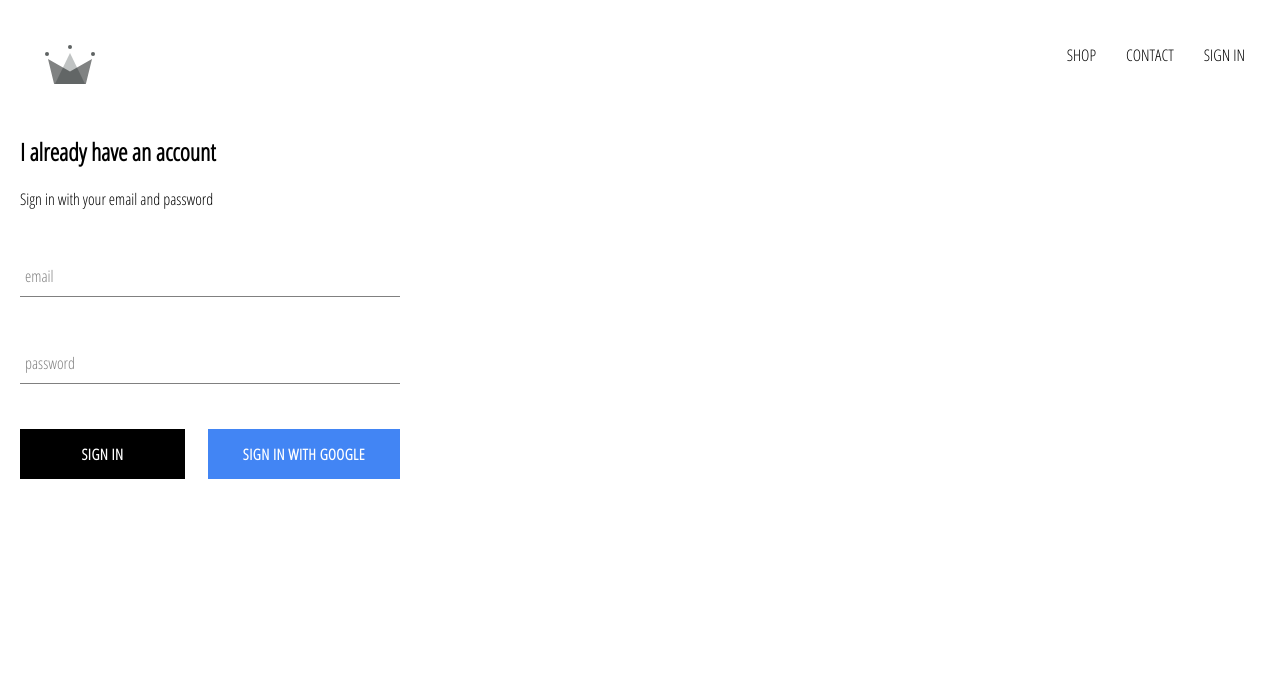
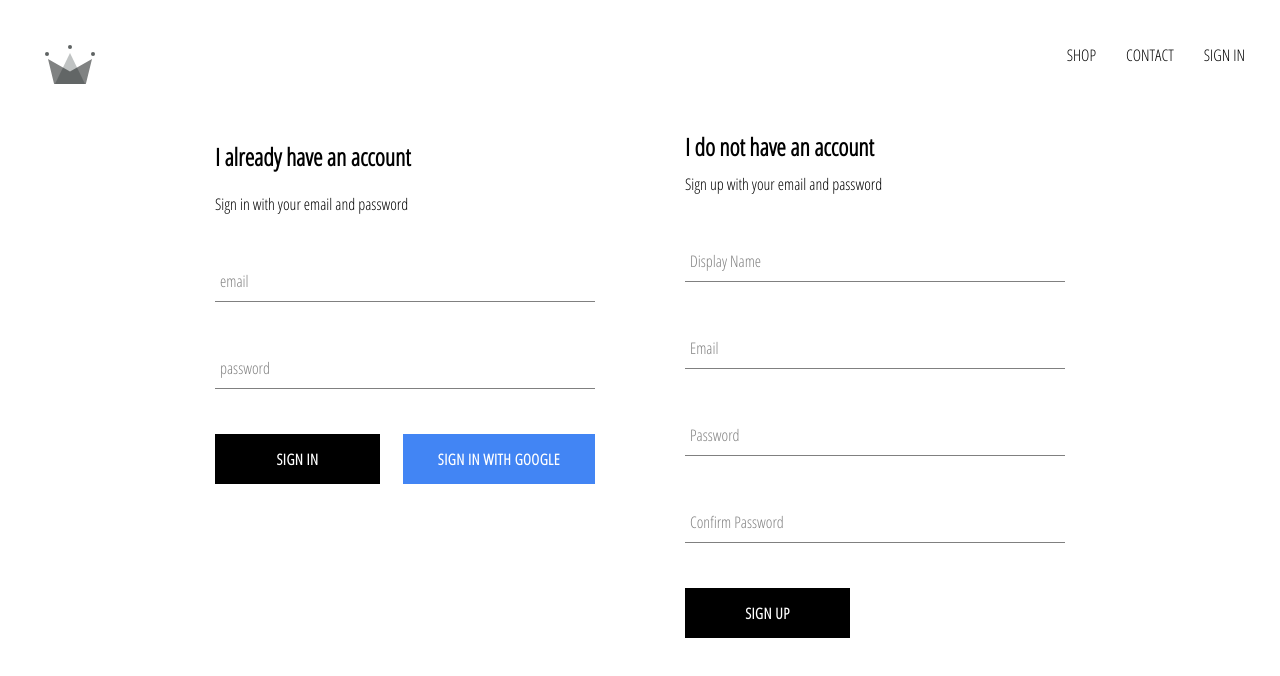
Before and after one commit to coderdeluxe/crwn-clothing, a React (Create React App) app: page /signin in a window 1280 px wide. Shown: the top 676 px of the page. Built offline with nearby package versions, Linux system fonts and the light colour scheme; no server answers.

Commit message:
impelemented firebase utils

```diff
--- a/src/App.js
+++ b/src/App.js
@@ -5,7 +5,7 @@
 import ShopPage from "./pages/shop/shop.component";
 import Header from "./components/header/header.component";
 import SignInAndSignUpPage from "./pages/sigin-in-and-sign-up/sigin-in-and-sign-up.component";
-import { auth } from "./firebase/firebase.utils";
+import { auth, createUserProfileDocument } from "./firebase/firebase.utils";
 
 class App extends React.Component {
   constructor() {
@@ -19,9 +19,22 @@
   unsubscribeFromAuth = null;
 
   componentDidMount() {
-    this.unsubscribeFromAuth = auth.onAuthStateChanged((user) => {
-      this.setState({ currentUser: user });
-      console.log(user);
+    this.unsubscribeFromAuth = auth.onAuthStateChanged(async (userAuth) => {
+      if (userAuth) {
+        const userRef = await createUserProfileDocument(userAuth);
+
+        userRef.onSnapshot((snapshot) => {
+          this.setState({
+            currentUser: {
+              id: snapshot.id,
+              ...snapshot.data(),
+            },
+          });
+          console.log(this.state);
+        });
+      } else {
+        this.setState({ currentUser: userAuth });
+      }
     });
   }
 
--- /dev/null
+++ b/src/components/sign-up/sign-up.component.jsx
@@ -0,0 +1,101 @@
+import React from "react";
+import FormInput from "../form-input/form-input.component";
+import CustomButton from "../custom-button/custom-button.component";
+
+import { auth, createUserProfileDocument } from "../../firebase/firebase.utils";
+import "./sign-up.styles.scss";
+
+class SignUp extends React.Component {
+  constructor() {
+    super();
+
+    this.state = {
+      displayName: "",
+      email: "",
+      password: "",
+      confirmPassword: "",
+    };
+  }
+
+  handleSubmit = async (event) => {
+    event.preventDefault();
+
+    const { displayName, email, password, confirmPassword } = this.state;
+
+    if (password !== confirmPassword) {
+      alert("password don't match");
+      return;
+    }
+
+    try {
+      const { user } = await auth.createUserWithEmailAndPassword(
+        email,
+        password
+      );
+
+      createUserProfileDocument(user, { displayName });
+
+      this.setState({
+        displayName: "",
+        email: "",
+        password: "",
+        confirmPassword: "",
+      });
+    } catch (error) {
+      console.error(error);
+    }
+  };
+
+  handleChange = (event) => {
+    const { name, value } = event.target;
+
+    this.setState({ [name]: value });
+  };
+
+  render() {
+    const { displayName, email, password, confirmPassword } = this.state;
+    return (
+      <div className="sign-up">
+        <h2 className="title">I do not have an account</h2>
+        <span>Sign up with your email and password</span>
+        <form className="sign-up-form" onSubmit={this.handleSubmit}>
+          <FormInput
+            type="text"
+            name="displayName"
+            value={displayName}
+            onChange={this.handleChange}
+            label="Display Name"
+            required
+          />
+          <FormInput
+            type="email"
+            name="email"
+            value={email}
+            onChange={this.handleChange}
+            label="Email"
+            required
+          />
+          <FormInput
+            type="password"
+            name="password"
+            value={password}
+            onChange={this.handleChange}
+            label="Password"
+            required
+          />
+          <FormInput
+            type="password"
+            name="confirmPassword"
+            value={confirmPassword}
+            onChange={this.handleChange}
+            label="Confirm Password"
+            required
+          />
+          <CustomButton type="submit">SIGN UP</CustomButton>
+        </form>
+      </div>
+    );
+  }
+}
+
+export default SignUp;
--- /dev/null
+++ b/src/components/sign-up/sign-up.styles.scss
@@ -0,0 +1,9 @@
+.sign-up {
+  display: flex;
+  flex-direction: column;
+  width: 380px;
+}
+
+.title {
+  margin: 10px 0;
+}
--- a/src/firebase/firebase.utils.js
+++ b/src/firebase/firebase.utils.js
@@ -9,8 +9,34 @@
   storageBucket: "crwn-db-c2b29.appspot.com",
   messagingSenderId: "805697737508",
   appId: "1:805697737508:web:c51162f06e680e752719b1",
-    measurementId: "G-K0W8QH62G6"
+  measurementId: "G-K0W8QH62G6",
+};
+
+export const createUserProfileDocument = async (userAuth, additionalData) => {
+  if (!userAuth) return;
+
+  const userRef = firestore.doc(`users/${userAuth.uid}`);
+
+  const snapShot = await userRef.get();
+
+  if (!snapShot.exists) {
+    const { displayName, email } = userAuth;
+    const createdAt = new Date();
+
+    try {
+      await userRef.set({
+        displayName,
+        email,
+        createdAt,
+        ...additionalData,
+      });
+    } catch (error) {
+      console.log("error creating user", error.message);
     }
+  }
+
+  return userRef;
+};
 
 firebase.initializeApp(config);
 
@@ -18,7 +44,7 @@
 export const firestore = firebase.firestore();
 
 const provider = new firebase.auth.GoogleAuthProvider();
-  provider.setCustomParameters({ propmt: 'select_account'});
+provider.setCustomParameters({ propmt: "select_account" });
 
 export const signInWithGoogle = () => auth.signInWithPopup(provider);
 
--- a/src/pages/sigin-in-and-sign-up/sigin-in-and-sign-up.component.jsx
+++ b/src/pages/sigin-in-and-sign-up/sigin-in-and-sign-up.component.jsx
@@ -1,10 +1,12 @@
 import React from "react";
 import SignIn from "../../components/sign-in/sign-in.component";
+import SignUp from "../../components/sign-up/sign-up.component";
 import "./sigin-in-and-sign-up.styles.scss";
 
 const SignInAndSignUpPage = () => (
   <div className="sign-in-and-sign-up">
     <SignIn/>
+    <SignUp/>
   </div>
 );
 
--- a/src/pages/sigin-in-and-sign-up/sigin-in-and-sign-up.styles.scss
+++ b/src/pages/sigin-in-and-sign-up/sigin-in-and-sign-up.styles.scss
@@ -0,0 +1,6 @@
+.sign-in-and-sign-up {
+  width: 850px;
+  display: flex;
+  justify-content: space-between;
+  margin: 30px auto;
+}
```
Also changed, not shown: 1 other file (tests, documents, lock files or other folders). Lines whose indentation alone changed are shown as unchanged.
